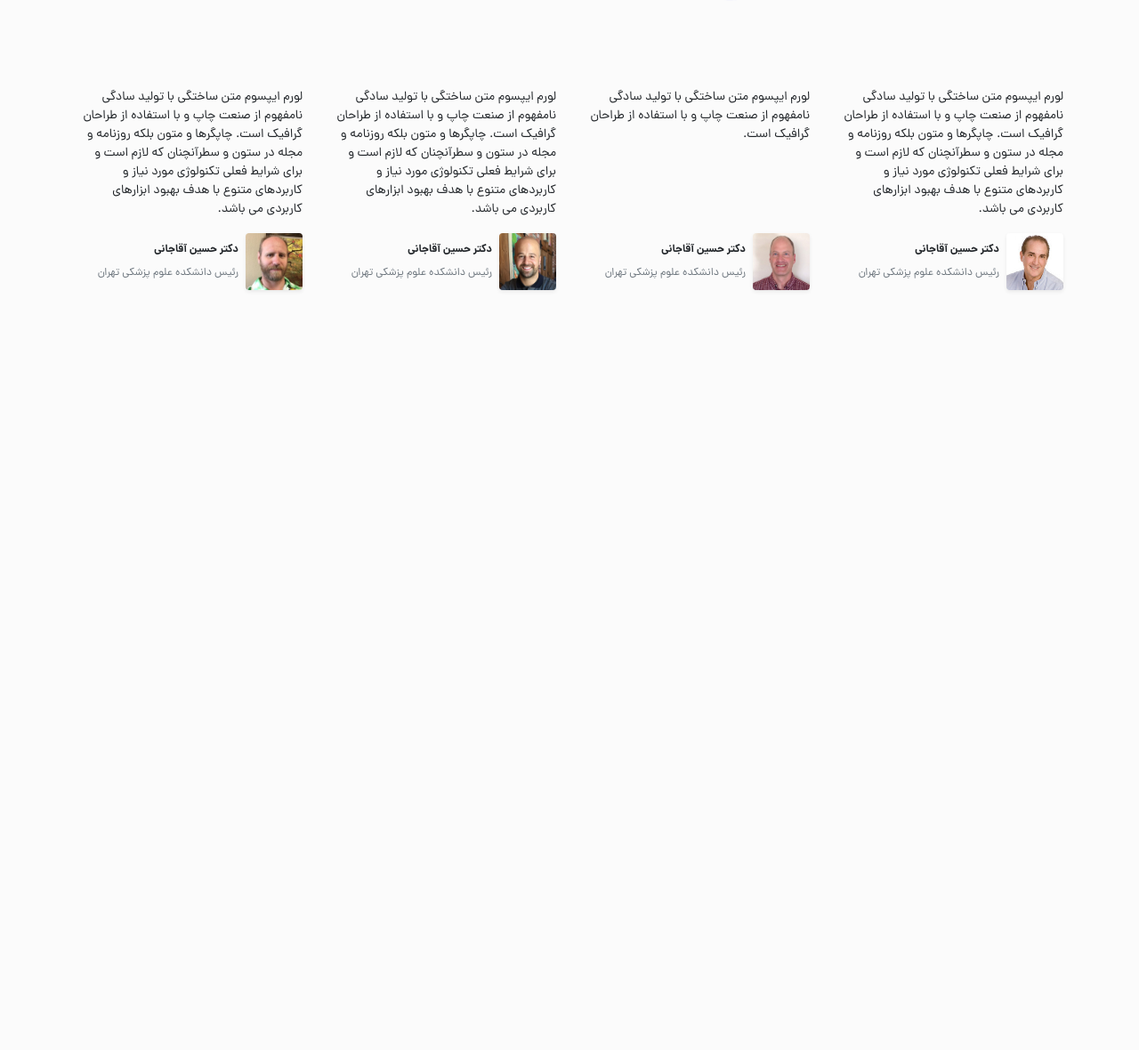
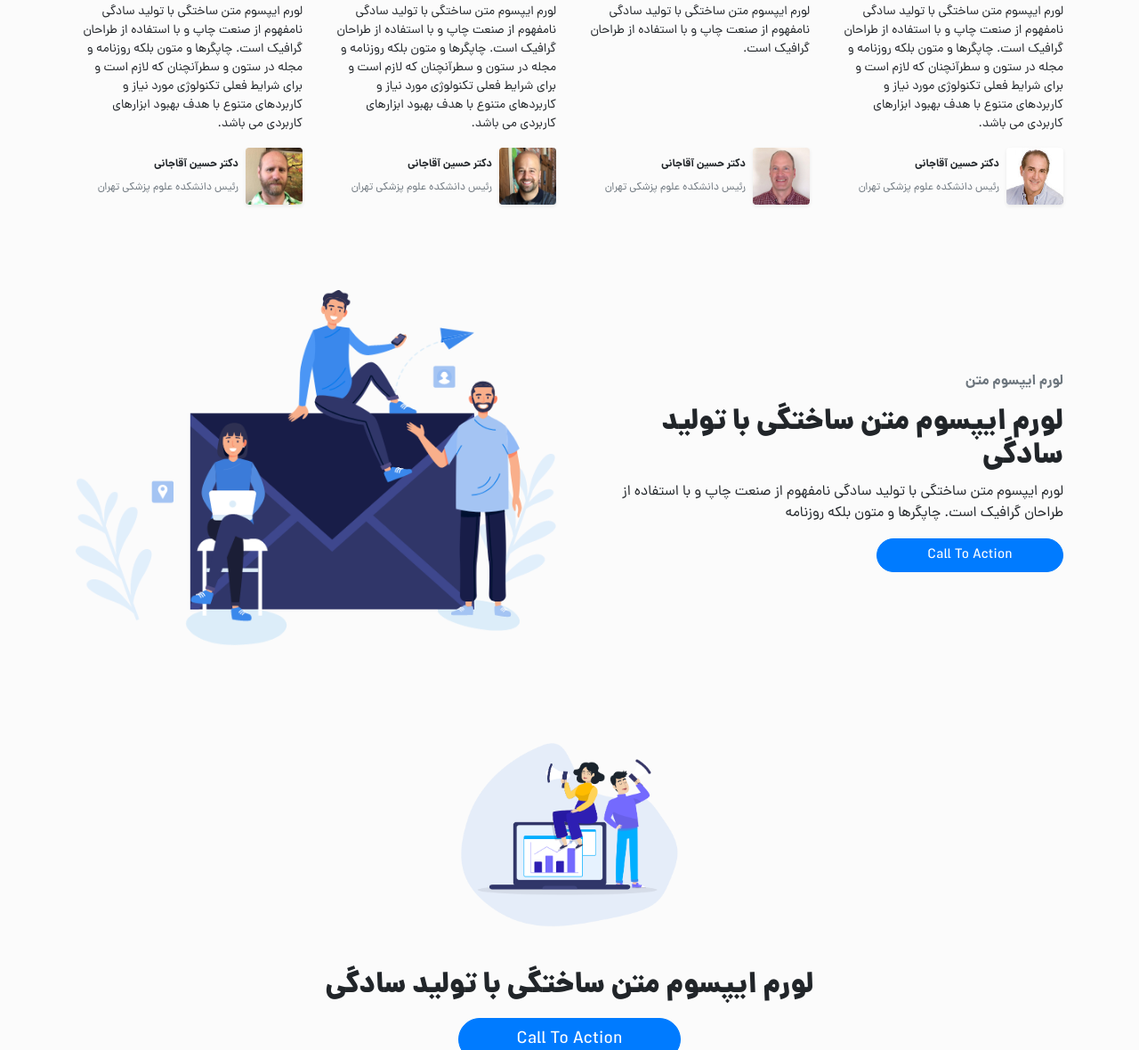
Before and after one commit to meyQuery/risloo-public, a website: page index.html in a window 1280 px wide. Shown: the part 1620-2800 px from the top of the page at 89% size. Before the commit the page ends 1994 px from the top, so only its background shows below. Drawn offline with Linux system fonts and the light colour scheme.

Commit message:
Add call to action section

```diff
--- a/index.html
+++ b/index.html
@@ -8,11 +8,11 @@
     <link rel="stylesheet" href="dist/vendors/bootstrap-4.4.1/css/bootstrap.min.css">
     <link rel="stylesheet" href="dist/css/app.css">
 
-    <title>Risloo Client</title>
+    <title>Risloo Public | ریسلو</title>
 </head>
 
 <body class="rtl">
-    <section class="section-header py-5">
+    <section class="section-header">
         <div class="container">
             <nav class="navbar navbar-expand-lg navbar-light mb-5">
                 <a class="navbar-brand" href="#">
@@ -145,6 +145,42 @@
         </div>
     </section>
 
+    <section class="section-call-to-action py-5">
+        <div class="container">
+            <div class="row">
+                <div class="col-lg-6">
+                    <div style="height: 100%;" class="d-flex flex-column justify-content-center">
+                        <p class="font-weight-bold text-secondary">لورم ایپسوم متن</p>
+                        <h3 style="font-weight: 900; font-size: 2rem;">لورم ایپسوم متن ساختگی با تولید سادگی</h3>
+                        <p>لورم ایپسوم متن ساختگی با تولید سادگی نامفهوم از صنعت چاپ و با استفاده از طراحان گرافیک است. چاپگرها و متون بلکه روزنامه</p>
+                        <a href="#" class="btn btn-primary rounded-pill" style="width: 210px;">Call To Action</a>
+                    </div>
+                </div>
+                <div class="col-lg-6">
+                    <img src="dist/images/contact-header-img.png" alt="" class="img-fluid">
+                </div>
+            </div>
+        </div>
+    </section>
+
+    <section class="section-call-to-action py-5">
+        <div class="container">
+            <div class="text-center">
+                <img src="dist/images/services-sales-header.png" alt="" class="mb-5" style="width: 20vw;">
+                <h3 class="mb-3" style="font-weight: 900; font-size: 2rem;">لورم ایپسوم متن ساختگی با تولید سادگی</h3>
+                <a href="#" class="btn btn-lg btn-primary rounded-pill" style="width: 250px;">Call To Action</a>
+            </div>
+        </div>
+    </section>
+
+    <section class="section-price py-5">
+        <div class="container">
+            <div class="d-flex">
+                <div></div>
+            </div>
+        </div>
+    </section>
+
     <script src="dist/vendors/jquery-3.4.1.min.js"></script>
     <script src="dist/vendors/popper.min.js"></script>
     <script src="dist/vendors/bootstrap-4.4.1/js/bootstrap.min.js"></script>
```
Also changed, not shown: dist/images/contact-header-img.png (added).
